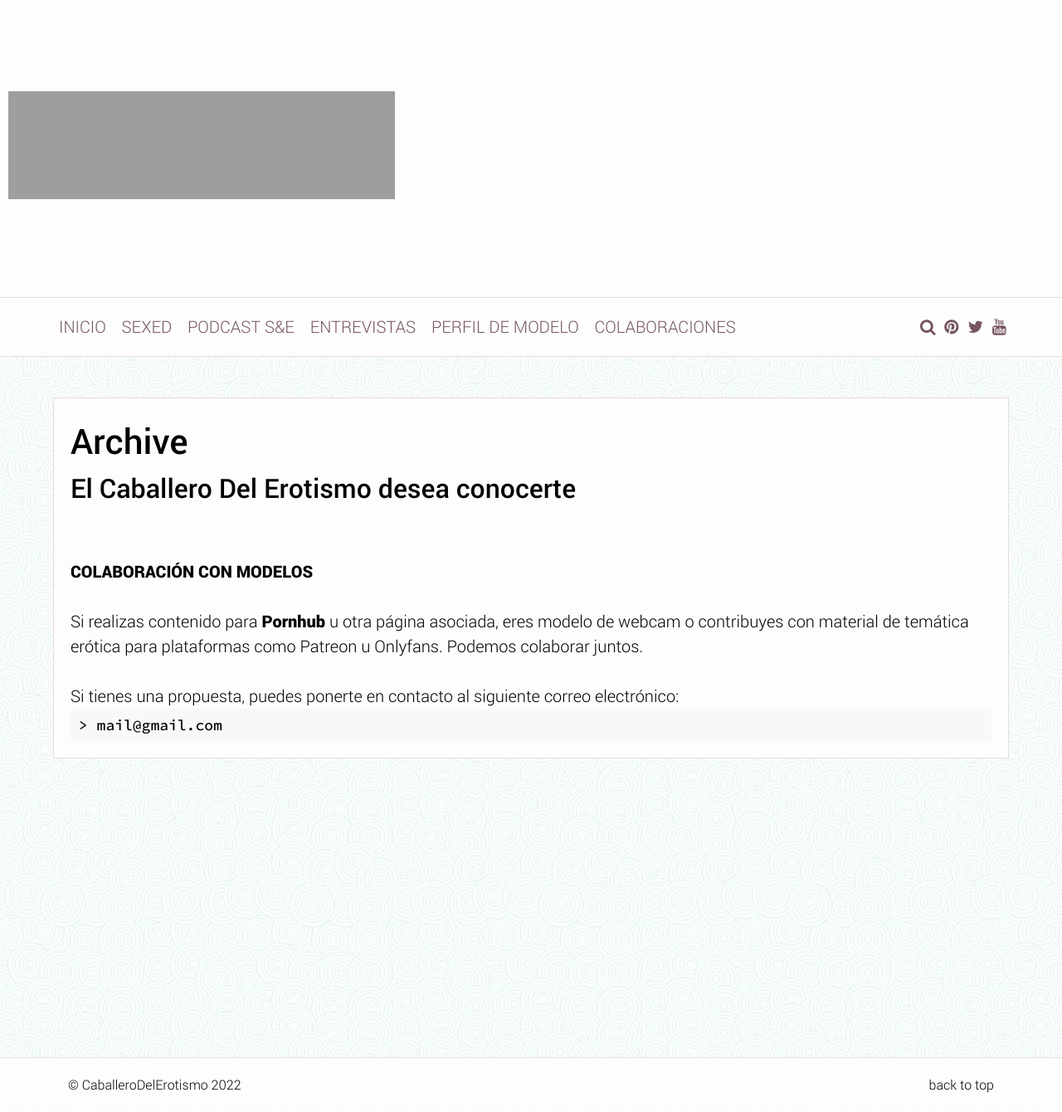
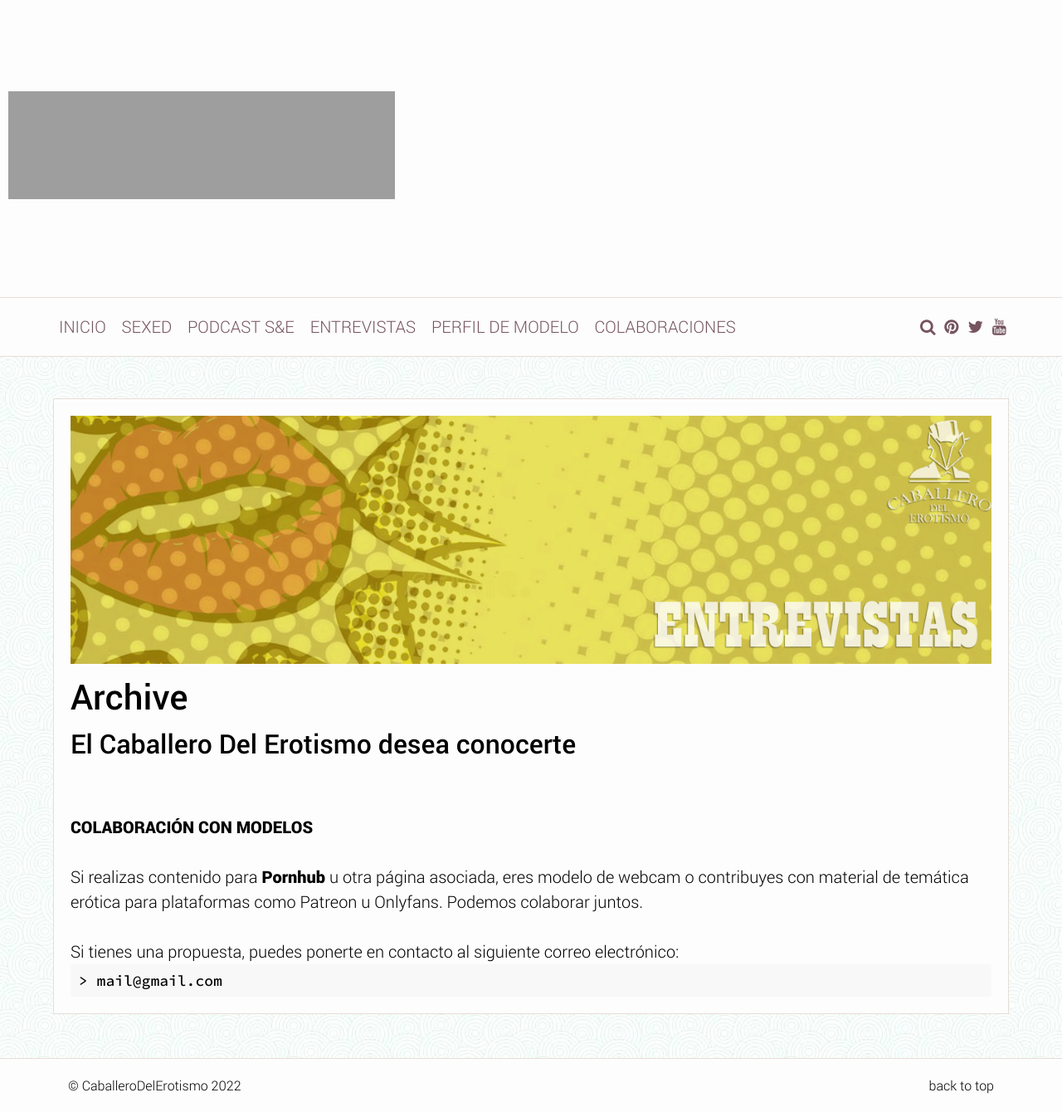
Before and after one commit to Caballerodeleros/-Caballerodeleros.github.io, a Jekyll site: the page built from archive/index.md, in a window 1280 px wide. Shown: the whole page at 83% size. Built offline with Jekyll 4.4.1, drawn with Linux system fonts in a browser that asks for light colours; grey boxes are pictures that could not be loaded.

Commit message:
Update index.md

```diff
--- a/archive/index.md
+++ b/archive/index.md
@@ -1,6 +1,7 @@
 ---
 layout: page
 title: Archive
+featimg: ENTRE.jpg
 ---
 ## El Caballero Del Erotismo desea conocerte
 <br>
```
